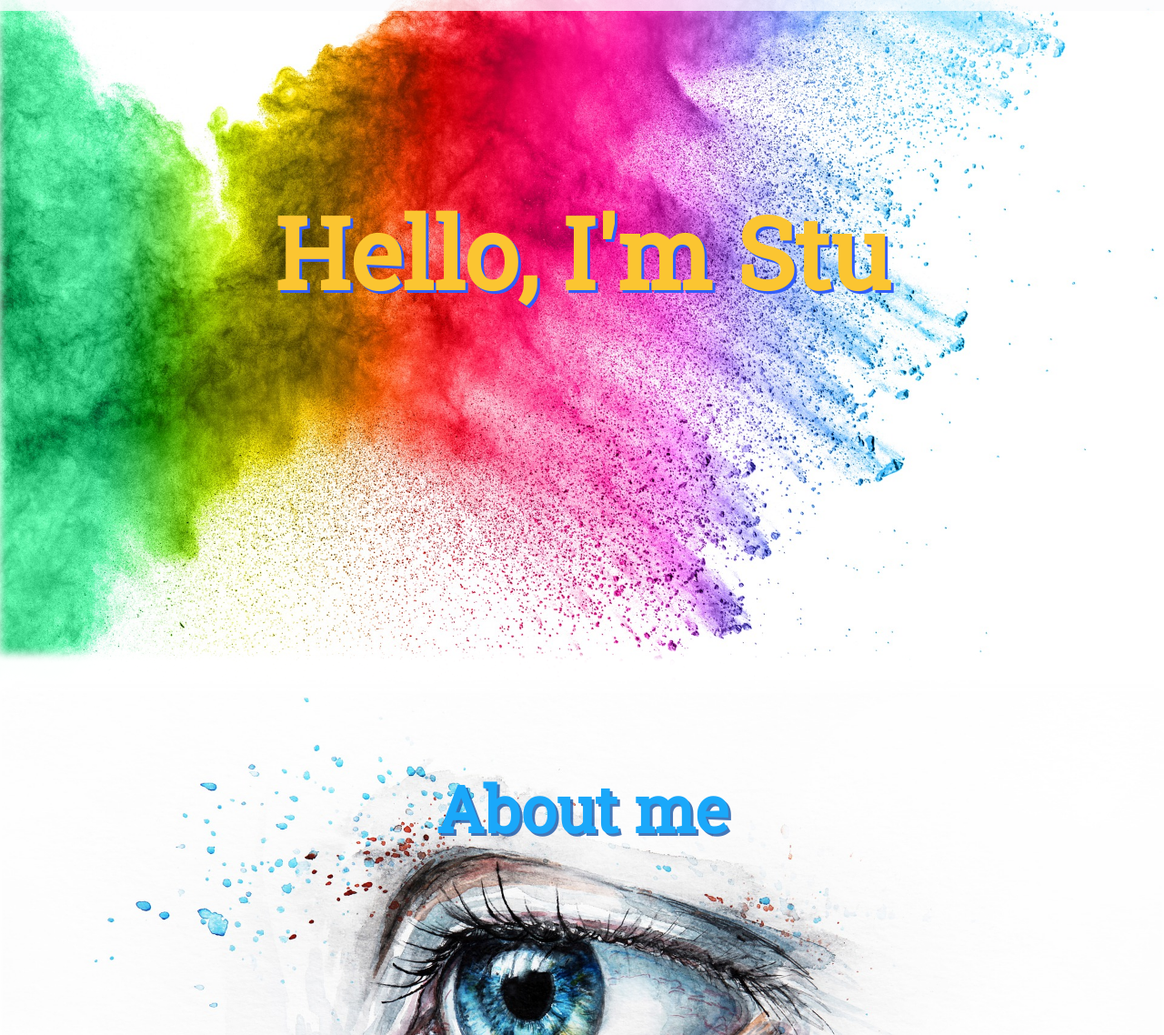
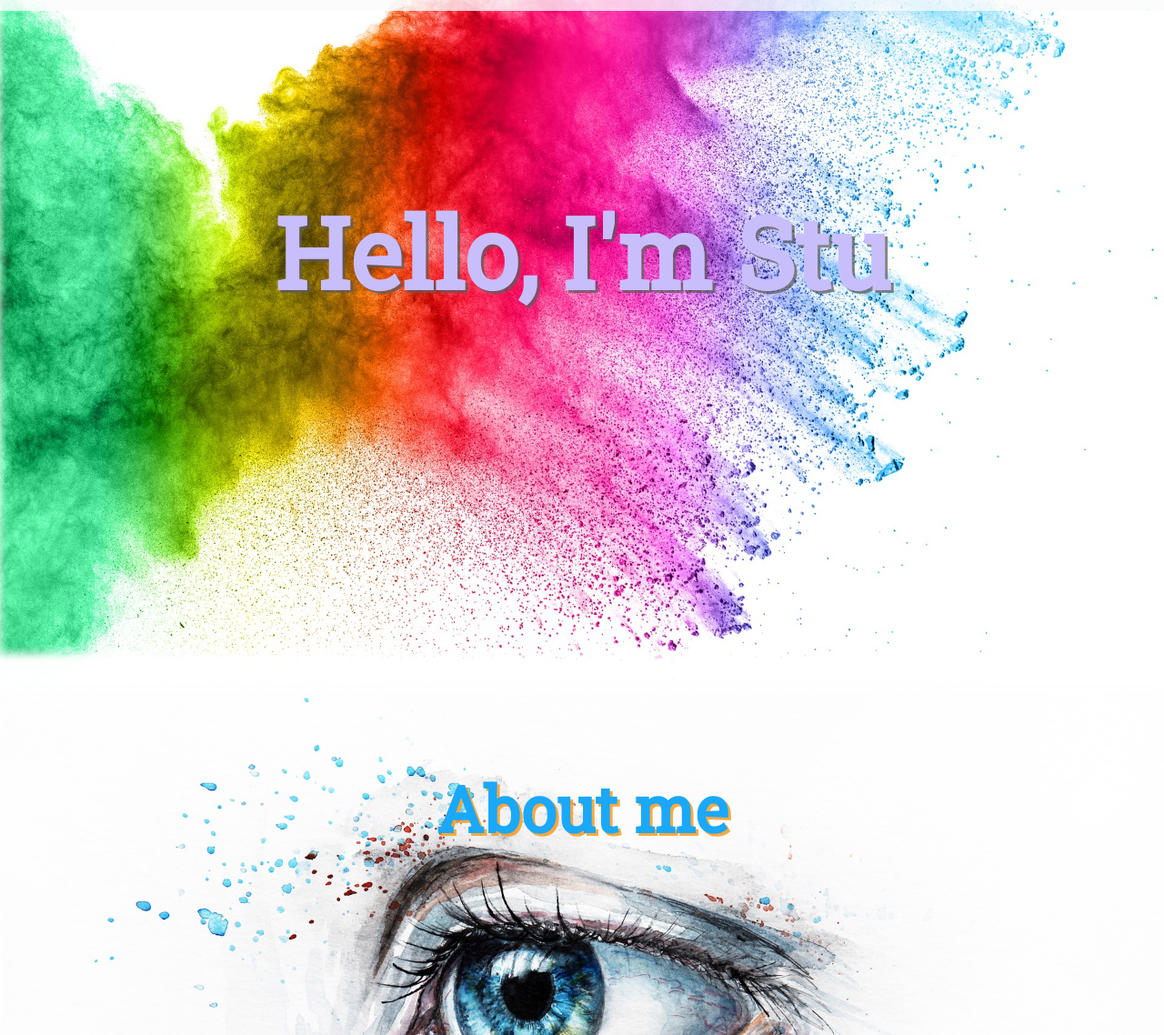
Before and after one commit to StuartFletcher90/Portfolio, a plain HTML site: page index.html in a window 1280 px wide. Shown: the part 52-1190 px from the top of the page at 91% size. Drawn offline with nearby package versions, Linux system fonts and the light colour scheme.

Commit message:
text change

```diff
--- a/index.html
+++ b/index.html
@@ -54,8 +54,8 @@
                 <img src="./stack images/css.png"   alt="css">
                 <img src="./stack images/js.png" alt="js">
                 <img src="./stack images/bootstrap.png" alt="bootstrap4">
-                <img src="stack images/React-Logo-1-300x289.png">
                 <img src="./stack images/GitHub-Mark.png">
+                <img src="./stack images/React-Logo-1-300x289.png">
                 <img src="./stack images/mongo.png">
                 <img src="./stack images/node.png">
             </div>
--- a/style.css
+++ b/style.css
@@ -72,8 +72,8 @@ h2 {
     padding-top: 10%;
 }
 #welcome-message{
-    color: #FBC531;
-    text-shadow: #325EFA 3px 3px;
+    color: rgb(201, 190, 252);
+    text-shadow: rgba(92, 92, 92, 0.733) 3px 3px;
 }
 
 /* about me page! */
@@ -89,7 +89,7 @@ h2 {
 
 #about-message {
     color: rgb(26, 168, 250);
-    text-shadow: 3px 3px rgba(15, 80, 165, 0.774);
+    text-shadow: 3px 3px rgba(250, 152, 25, 0.822);
 }
 
 .heading-container {
```
